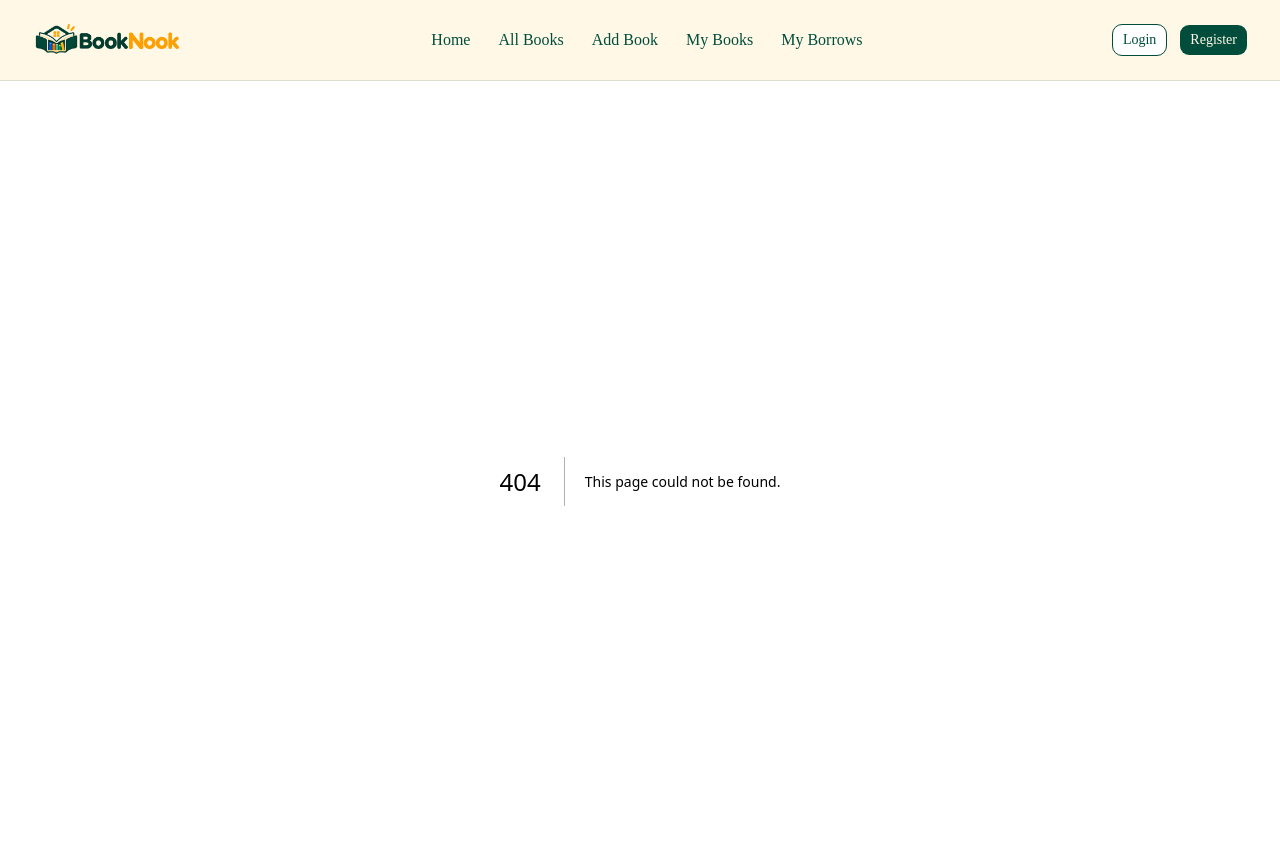
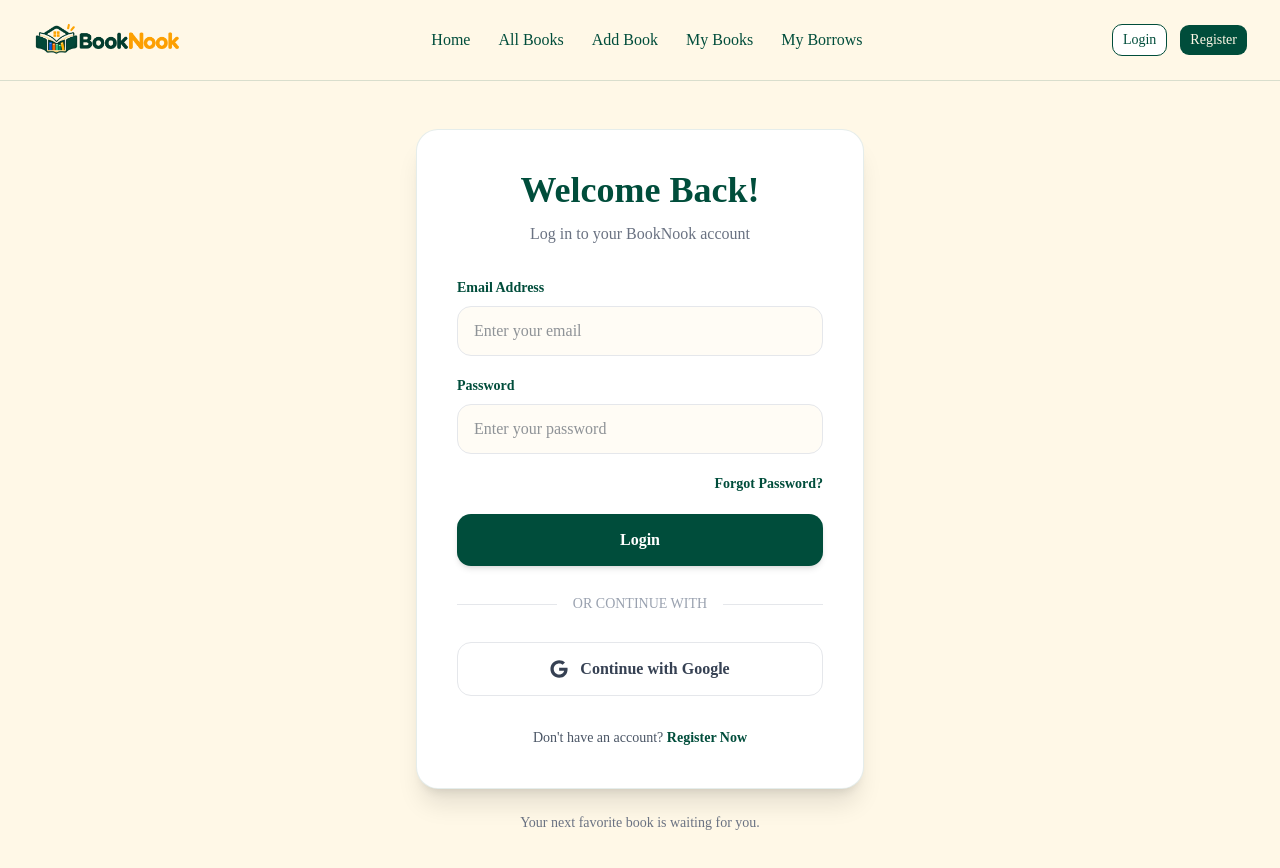
Before and after one commit to Minul-lab/booknook-client, a Next.js app: page /log-in in a window 1280 px wide. Before the commit this address had no page. Shown: the top 868 px of the page. Built offline with nearby package versions, Linux system fonts and the light colour scheme.

Commit message:
better-auth setup almost done and added the log-in page

```diff
--- a/package.json
+++ b/package.json
@@ -10,12 +10,16 @@
   },
   "dependencies": {
     "@base-ui/react": "^1.9.0",
+    "@better-auth/mongo-adapter": "^1.7.15",
+    "better-auth": "^1.7.15",
     "class-variance-authority": "^0.7.1",
     "cn": "^0.5.1",
     "lucide-react": "^1.66.0",
+    "mongodb": "^7.8.0",
     "next": "16.4.3",
     "react": "19.3.0",
     "react-dom": "19.3.0",
+    "react-icons": "^5.7.0",
     "shadcn": "^4.23.0",
     "swiper": "^14.4.0",
     "tw-animate-css": "^1.4.0"
--- /dev/null
+++ b/src/app/api/auth/[...all}/route.ts
@@ -0,0 +1,4 @@
+import { auth } from "@/lib/auth"; // path to your auth file
+import { toNextJsHandler } from "better-auth/next-js";
+
+export const { POST, GET } = toNextJsHandler(auth);
--- /dev/null
+++ b/src/app/log-in/page.tsx
@@ -0,0 +1,116 @@
+import Link from "next/link";
+import { FaGoogle } from "react-icons/fa";
+
+const LoginPage = () => {
+  return (
+    <main className="flex min-h-screen items-center justify-center bg-[#FFF8E7] px-4 py-12">
+      <div className="w-full max-w-md">
+        {/* Login Card */}
+        <div className="rounded-3xl border border-[#004D3B]/10 bg-white p-6 shadow-xl sm:p-10">
+          {/* Heading */}
+          <div className="mb-8 text-center">
+            <h1 className="text-3xl font-bold text-[#004D3B] sm:text-4xl">
+              Welcome Back!
+            </h1>
+
+            <p className="mt-3 text-gray-500">
+              Log in to your BookNook account
+            </p>
+          </div>
+
+          {/* Login Form */}
+          <form className="space-y-5">
+            {/* Email */}
+            <div>
+              <label
+                htmlFor="email"
+                className="mb-2 block text-sm font-semibold text-[#004D3B]"
+              >
+                Email Address
+              </label>
+
+              <input
+                id="email"
+                type="email"
+                placeholder="Enter your email"
+                className="w-full rounded-xl border border-gray-200 bg-[#FFF8E7]/40 px-4 py-3 text-gray-800 outline-none transition focus:border-[#004D3B] focus:ring-2 focus:ring-[#004D3B]/10"
+              />
+            </div>
+
+            {/* Password */}
+            <div>
+              <label
+                htmlFor="password"
+                className="mb-2 block text-sm font-semibold text-[#004D3B]"
+              >
+                Password
+              </label>
+
+              <input
+                id="password"
+                type="password"
+                placeholder="Enter your password"
+                className="w-full rounded-xl border border-gray-200 bg-[#FFF8E7]/40 px-4 py-3 text-gray-800 outline-none transition focus:border-[#004D3B] focus:ring-2 focus:ring-[#004D3B]/10"
+              />
+            </div>
+
+            {/* Forgot Password */}
+            <div className="flex justify-end">
+              <Link
+                href="/forgot-password"
+                className="text-sm font-semibold text-[#004D3B] transition hover:text-[#FFAA00]"
+              >
+                Forgot Password?
+              </Link>
+            </div>
+
+            {/* Error Message Placeholder */}
+            {/* Add your toast or error message here later */}
+
+            {/* Login Button */}
+            <button
+              type="button"
+              className="w-full rounded-xl bg-[#004D3B] px-6 py-3.5 font-bold text-white shadow-md transition hover:bg-[#00382B] hover:shadow-lg"
+            >
+              Login
+            </button>
+          </form>
+
+          {/* Divider */}
+          <div className="my-7 flex items-center gap-4">
+            <div className="h-px flex-1 bg-gray-200"></div>
+            <span className="text-sm text-gray-400">OR CONTINUE WITH</span>
+            <div className="h-px flex-1 bg-gray-200"></div>
+          </div>
+
+          {/* Google Login */}
+          <button
+            type="button"
+            className="flex w-full items-center justify-center gap-3 rounded-xl border border-gray-200 bg-white px-6 py-3.5 font-semibold text-gray-700 transition hover:border-[#004D3B] hover:bg-[#FFF8E7]"
+          >
+            <FaGoogle className="text-lg" />
+            Continue with Google
+          </button>
+
+          {/* Register Link */}
+          <p className="mt-8 text-center text-sm text-gray-600">
+            Don't have an account?{" "}
+            <Link
+              href="/register"
+              className="font-bold text-[#004D3B] transition hover:text-[#FFAA00]"
+            >
+              Register Now
+            </Link>
+          </p>
+        </div>
+
+        {/* Footer */}
+        <p className="mt-6 text-center text-sm text-gray-500">
+          Your next favorite book is waiting for you.
+        </p>
+      </div>
+    </main>
+  );
+};
+
+export default LoginPage;
--- a/src/components/navbar.tsx
+++ b/src/components/navbar.tsx
@@ -60,11 +60,11 @@ const Navbar = () => {
             variant="outline"
             className="border-[#004D3B] text-[#004D3B] hover:bg-[#004D3B] hover:text-[#FFF8E7]"
           >
-            <Link href="/login">Login</Link>
+            <Link href="/log-in">Login</Link>
           </Button>
 
           <Button className="bg-[#004D3B] text-[#FFF8E7] hover:bg-[#FFAA00] hover:text-[#004D3B]">
-            <Link href="/register">Register</Link>
+            <Link href="/sign-up">Register</Link>
           </Button>
         </div>
       </div>
--- /dev/null
+++ b/src/lib/auth-client.ts
@@ -0,0 +1,5 @@
+import { createAuthClient } from "better-auth/react"
+export const authClient = createAuthClient({
+    /** The base URL of the server (optional if you're using the same domain) */
+    baseURL: process.env.BETTER_AUTH_URL
+})
--- /dev/null
+++ b/src/lib/auth.ts
@@ -0,0 +1,15 @@
+import { betterAuth } from "better-auth";
+import { MongoClient } from "mongodb";
+import { mongodbAdapter } from "@better-auth/mongo-adapter";
+
+const client = new MongoClient(process.env.MONGODB_URI as string);
+const db = client.db("BookNook");
+
+export const auth = betterAuth({
+  database: mongodbAdapter(db, {
+    client,
+  }),
+  emailAndPassword: {
+    enabled: true,
+  },
+});
```
Also changed, not shown: src/app/sign-up/page.tsx (added), 1 other file (tests, documents, lock files or other folders).
